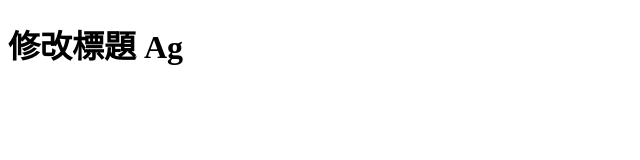
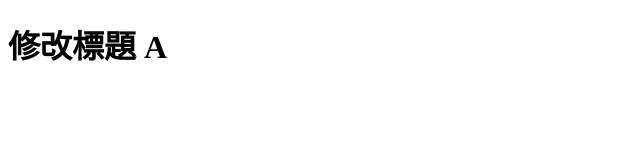
Before and after one commit to Atian666px/onon_cake_teamwork, a plain HTML site: page index.html in a window 1280 px wide. Shown: the full height of the page, 0-640 px from the left. Drawn offline with Linux system fonts and the light colour scheme.

Commit message:
h1 文字， 增加 A 資訊

```diff
--- a/index.html
+++ b/index.html
@@ -6,6 +6,6 @@
     <title>再次修改 title</title>
 </head>
 <body>
-    <h1>修改標題 Ag</h1>
+    <h1>修改標題 A</h1>
 </body>
 </html>
```
